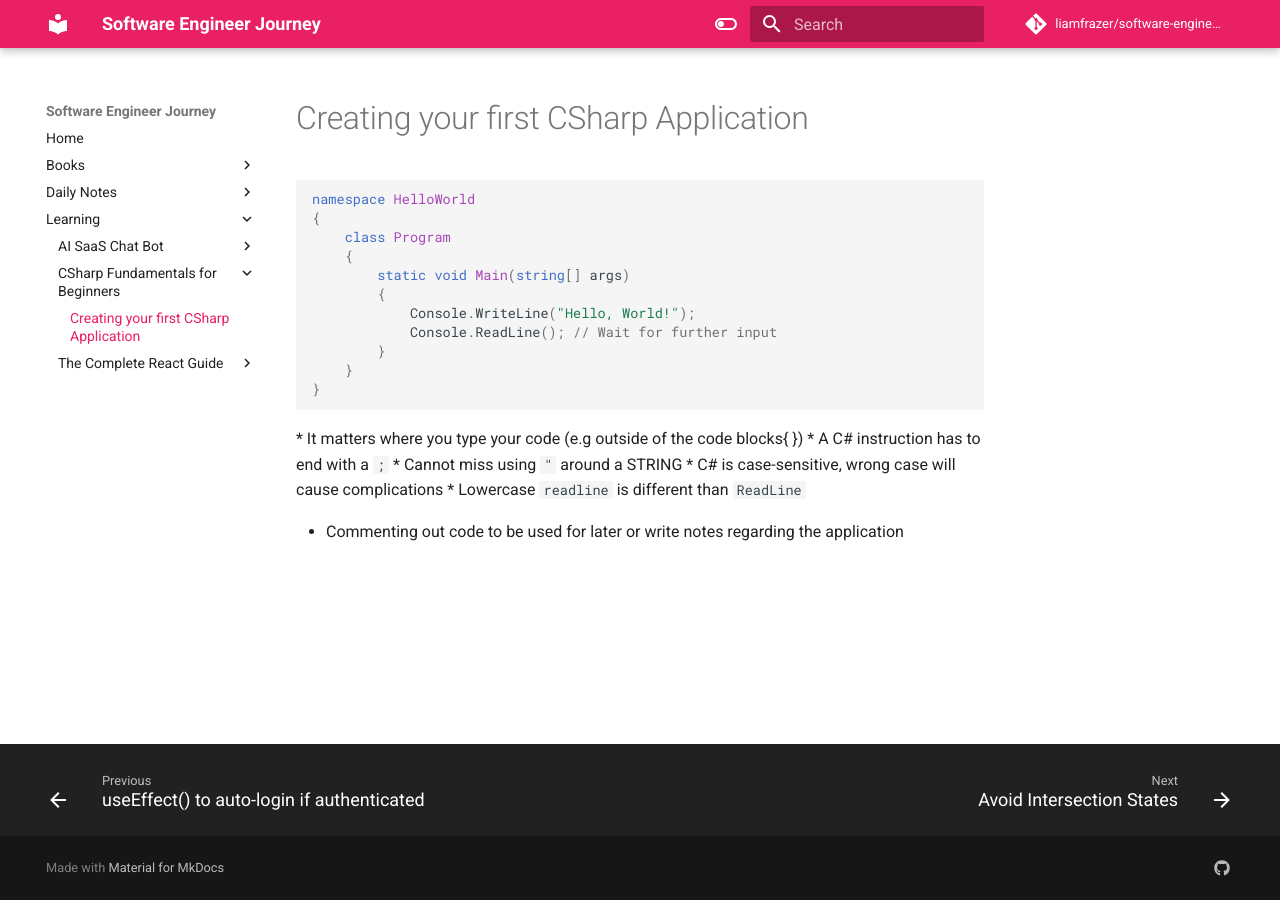
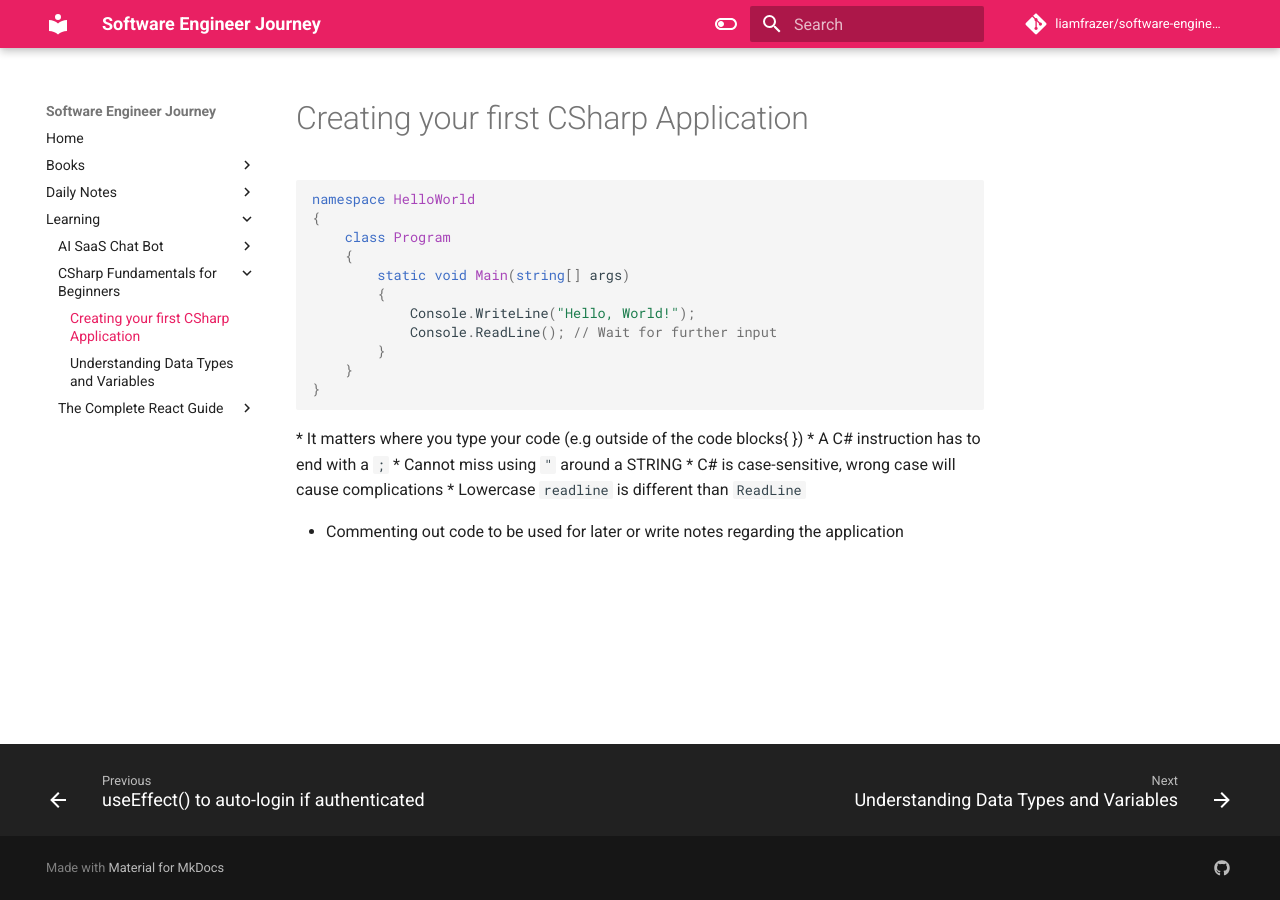
Before and after one commit to liamfrazer/software-engineer-journey, an MkDocs documentation site: the page built from docs/Learning/CSharp Fundamentals for Beginners/Creating your first CSharp Application.md, in a window 1280 px wide. Built offline with MkDocs 1.6.1 and Material for MkDocs 9.7.7, drawn with Linux system fonts in a browser that asks for light colours; comment, search, counter and statistics services are not loaded.

Commit message:
vault backup: 2024-01-04 20:48:38

```diff
--- /dev/null
+++ b/docs/Learning/CSharp Fundamentals for Beginners/Understanding Data Types and Variables.md
@@ -0,0 +1,7 @@
+---
+tags:
+  - csharp
+---
+# Understanding Data Types and Variables
+
+* We have to declare the variables (buckets) and then lab
```
Also changed, not shown: docs/index.md (+1 -0 lines).
